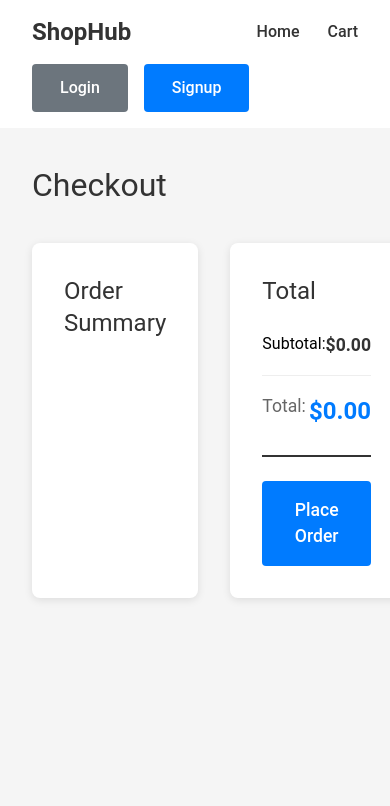
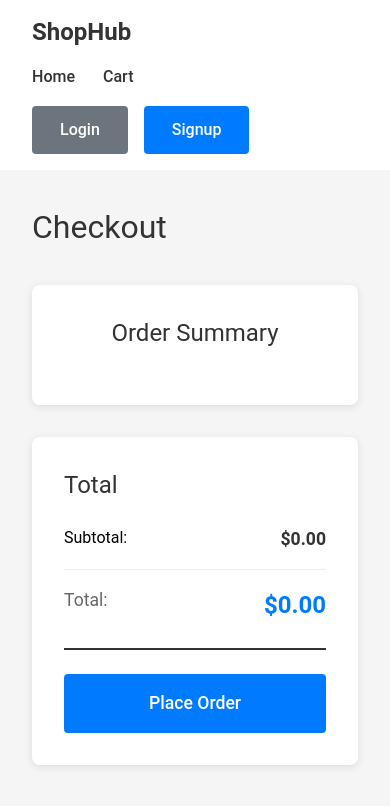
Before and after one commit to AmirUkbazgi1986/ReactProjects, a React (Vite) app in the folder ReactEcommerce/: page /checkout in a window 390 px wide. Shown: the top 806 px of the page. Built offline with nearby package versions, Linux system fonts and the light colour scheme.

Commit message:
responsiveness added

```diff
--- a/ReactEcommerce/src/components/Navbar.jsx
+++ b/ReactEcommerce/src/components/Navbar.jsx
@@ -5,7 +5,7 @@ function Navbar() {
   const { user, logout, setMode } = useAuth();
   return (
     <nav className="bg-[#fff] py-4 px-0 sticky top-0 z-100">
-      <div className="max-w-[1200px]  my-0 mx-auto py-0 px-8 flex justify-between items-center flex-wrap gap-4">
+      <div className="max-w-[1200px]  my-0 mx-auto py-0 px-8 flex flex-col items-start md:flex-row md:justify-between md:items-center flex-wrap gap-4">
         <Link to="/" className="text-2xl font-bold text-[#333] no-underline">
           ShopHub
         </Link>
--- a/ReactEcommerce/src/pages/Checkout.jsx
+++ b/ReactEcommerce/src/pages/Checkout.jsx
@@ -12,7 +12,6 @@ function Checkout() {
   const total = getCartTotal();
 
   function placeOrder() {
-    console.log("hey");
     alert("Successful Order!");
     clearCart();
   }
@@ -21,18 +20,20 @@ function Checkout() {
     <div className="grow py-8 px-0">
       <div className="max-w-[1200px] my-0 mx-auto py-0 px-8">
         <h1 className="text-[2rem] mb-8 text-[#333]">Checkout</h1>
-        <div className="grid grid-cols-[2fr_1fr] gap-8 mt-8">
+        <div className="grid grid-col-1 md:grid-cols-[2fr_1fr] gap-8 mt-8">
           <div className="bg-[#fff] py-8 px-8 rounded-lg shadow-[0_2px_8px_rgba(0,0,0,0.1)]">
-            <h2 className="text-2xl mb-[1.5rem] text-[#333]">Order Summary</h2>
+            <h2 className="text-center md:text-right text-2xl mb-[1.5rem] text-[#333]">
+              Order Summary
+            </h2>
             {cartItems.map((item) => (
               <div
-                className="flex gap-4 py-6 px-0 border-b border-b-[#eee] last:border-b-[0]"
+                className=" flex flex-col items-center md:flex-row gap-4 py-6 px-0 border-b border-b-[#eee] last:border-b-[0]"
                 key={item.id}
               >
                 <img
                   src={item.product.image}
                   alt={item.product.name}
-                  className="w-[100px] h-[100px] object-cover rounded-lg "
+                  className="w-full h-[200px] md:w-[100px] md:h-[100px] object-cover rounded-lg "
                 />
                 <div className="grow ">
                   <h3 className="text-[1.1rem] mb-2 text-[#333]">
@@ -42,7 +43,7 @@ function Checkout() {
                     {item.product.price} each
                   </p>
                 </div>
-                <div className="flex flex-col items-end gap-2">
+                <div className="flex flex-col items-start md:items-end gap-2">
                   <div className="flex items-center gap-2">
                     <button
                       className="w-[32px] h-[32px] border border-[#ddd] bg-[#fff] rounded-lg cursor-pointer text-[1.2rem] flex items-center justify-center transition-bg-color duration-[0.2s] hover:bg-[#f5f5f5]"
```
